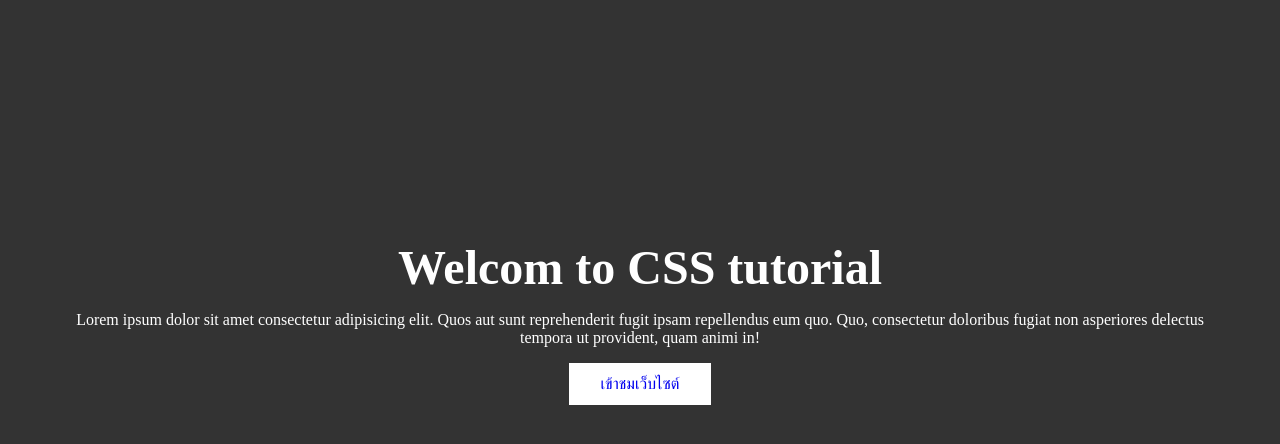
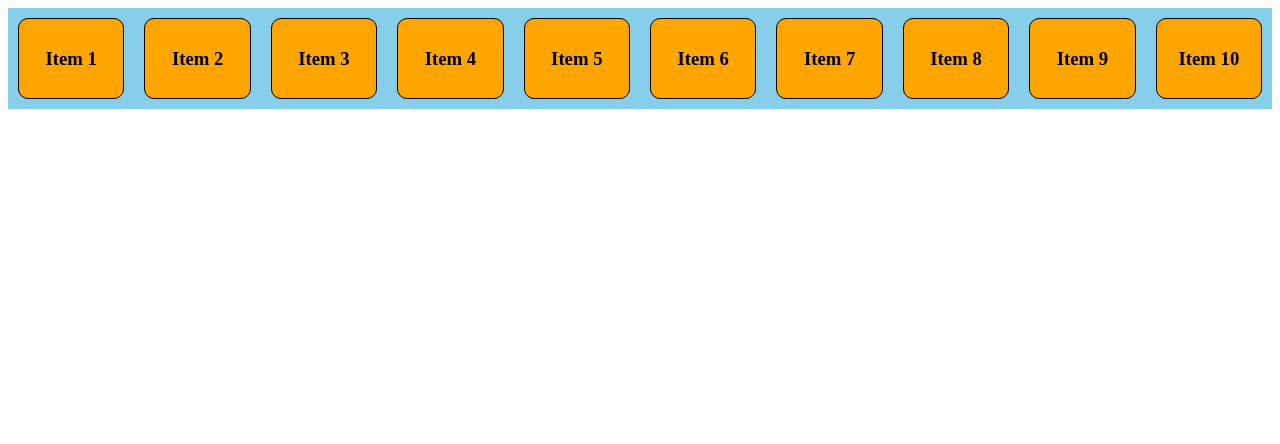
Before and after one commit to laksanai/htmlcss, a plain HTML site: page index.html in a window 1280 px wide. Drawn offline with Linux system fonts and the light colour scheme.

Commit message:
flex basic

```diff
--- a/index.html
+++ b/index.html
@@ -4,14 +4,41 @@
     <meta charset="UTF-8">
     <meta http-equiv="X-UA-Compatible" content="IE=edge">
     <meta name="viewport" content="width=device-width, initial-scale=1.0">
-    <title>Document</title>
+    <title>Flexbox</title>
     <link rel="stylesheet" href="style.css">
 </head>
 <body>
-    <header>
-        <h1>Welcom to CSS tutorial</h1>
-        <p>Lorem ipsum dolor sit amet consectetur adipisicing elit. Quos aut sunt reprehenderit fugit ipsam repellendus eum quo. Quo, consectetur doloribus fugiat non asperiores delectus tempora ut provident, quam animi in!</p>
-        <a href="#" class="btn">เข้าชมเว็บไซต์</a>
-    </header>
+    <div class="flex-container">
+        <div class="item item-1">
+            <h3>Item 1</h3>
+        </div>
+        <div class="item item-2">
+            <h3>Item 2</h3>
+        </div>
+        <div class="item item-3">
+            <h3>Item 3</h3>
+        </div>
+        <div class="item item-4">
+            <h3>Item 4</h3>
+        </div>
+        <div class="item item-5">
+            <h3>Item 5</h3>
+        </div>
+        <div class="item item-6">
+            <h3>Item 6</h3>
+        </div>
+        <div class="item item-7">
+            <h3>Item 7</h3>
+        </div>
+        <div class="item item-8">
+            <h3>Item 8</h3>
+        </div>
+        <div class="item item-9">
+            <h3>Item 9</h3>
+        </div>
+        <div class="item item-10">
+            <h3>Item 10</h3>
+        </div>
+    </div>
 </body>
 </html>
--- a/style.css
+++ b/style.css
@@ -1,26 +1,16 @@
 *{
-    margin: 0;
-    padding: 0;
     box-sizing: border-box;
 }
-header{
-    background-color: #333;
-    color: white;
-    height: 100vh;
-    width: 100vw;
+.flex-container{
+    display: flex;
+    background: skyblue;
+}
+.item{
+    background: orange;
+    border: 1px solid black;
+    width: 200px;
+    margin: 10px;
+    padding: 10px;
     text-align: center;
-    padding: 2rem;
-    padding-top: 15rem;
+    border-radius: 10px;
 }
-header h1{
-    font-size: 3rem;
-}
-header p{
-    margin: 1rem;
-}
-.btn{
-    display: inline-block;
-    text-decoration: none;
-    background-color: white;
-    padding: 0.75rem 2rem;
-}
```
